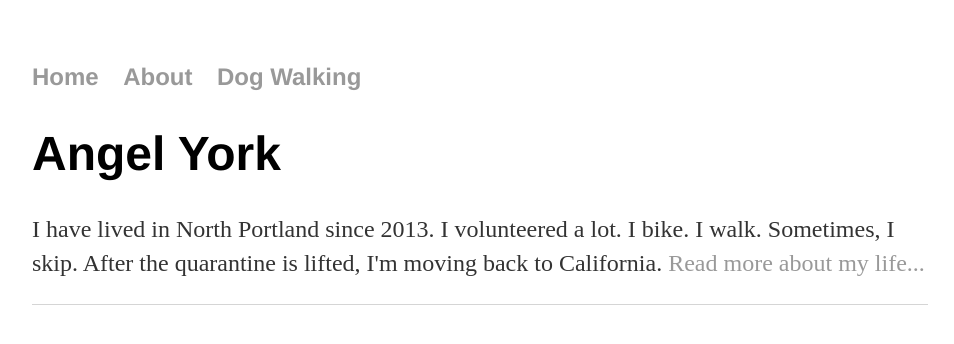
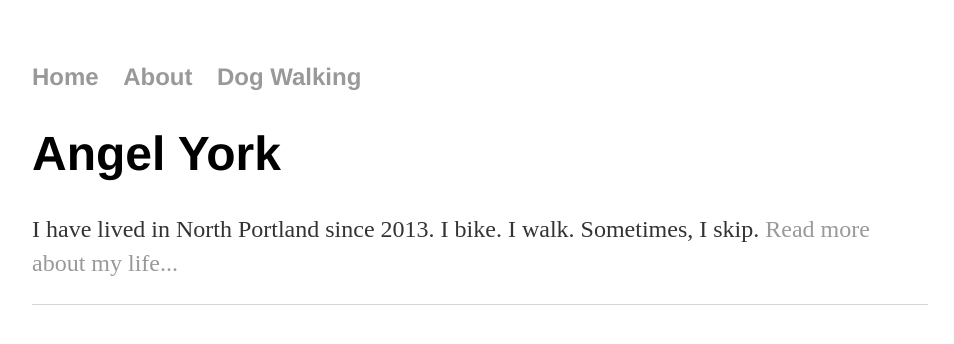
Before and after one commit to aniola/aniola.github.io, a Jekyll site: the page built from index.html, in a window 1280 px wide. Shown: the top 344 px of the page, without its empty margins (160-1114 px from the left). Built offline with Jekyll 4.4.1, drawn with Linux system fonts in a browser that asks for light colours.

Commit message:
Update index.html

```diff
--- a/index.html
+++ b/index.html
@@ -5,7 +5,7 @@ title: Angel York
 
     		<div class="blurb">
         		<h1>Angel York</h1>
-				<p>I have lived in North Portland since 2013.  I volunteered a lot. <!--I do a lot of petsitting.  I'm doing a long-term part-time accounting (for non-profits) internship. -->I bike.  I walk.  Sometimes, I skip. After the quarantine is lifted, I'm moving back to California. <a href="/about">Read more about my life...</a></p>
+				<p>I have lived in North Portland since 2013.  <!--I volunteer a lot.  I do a lot of petsitting.  I'm doing a long-term part-time accounting (for non-profits) internship. -->I bike.  I walk.  Sometimes, I skip.  <a href="/about">Read more about my life...</a></p>
     		</div><!-- /.blurb -->
 
 </html>
```
